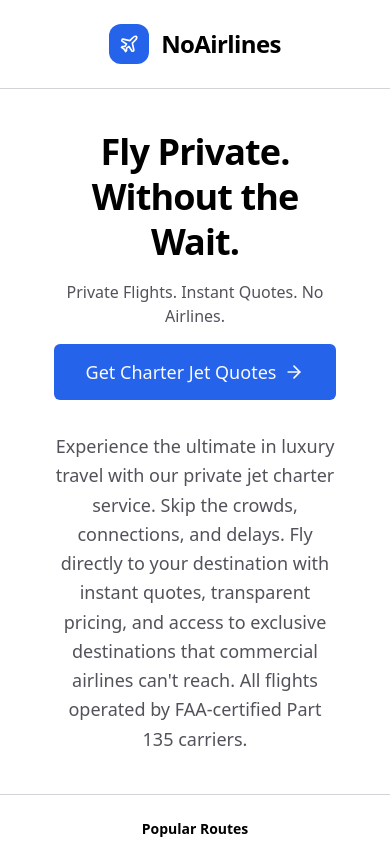
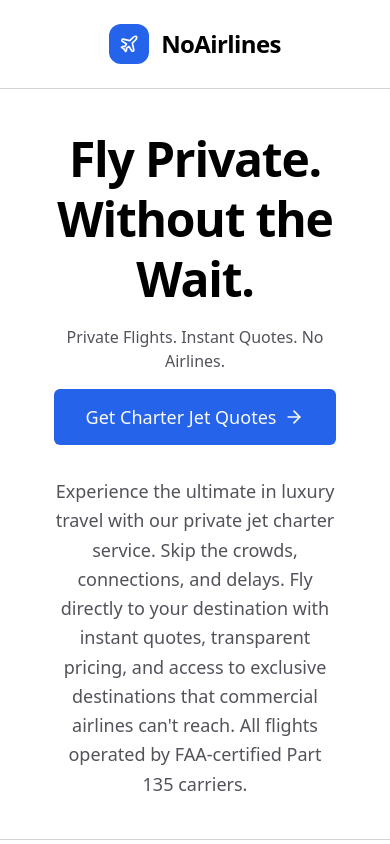
Before and after one commit to applierjobs-source/noairlines-website, a React (Vite) app: page / in a window 390 px wide. Shown: the top 844 px of the page. Built offline with nearby package versions, Linux system fonts and the light colour scheme.

Commit message:
Revert mobile header size to original text-5xl

```diff
--- a/src/App.tsx
+++ b/src/App.tsx
@@ -704,7 +704,7 @@ function NoAirlinesBooking() {
             <div className="w-full max-w-4xl space-y-8">
               {/* Hero Section */}
               <div className="text-center space-y-4 md:space-y-6 px-4">
-                <h1 className="text-4xl sm:text-5xl md:text-5xl lg:text-6xl font-bold tracking-tight leading-tight">
+                <h1 className="text-5xl md:text-6xl font-bold tracking-tight leading-tight">
                   Fly Private. Without the Wait.
                 </h1>
                 <p className="text-base sm:text-lg md:text-xl lg:text-2xl text-zinc-600 font-medium px-2">
```
